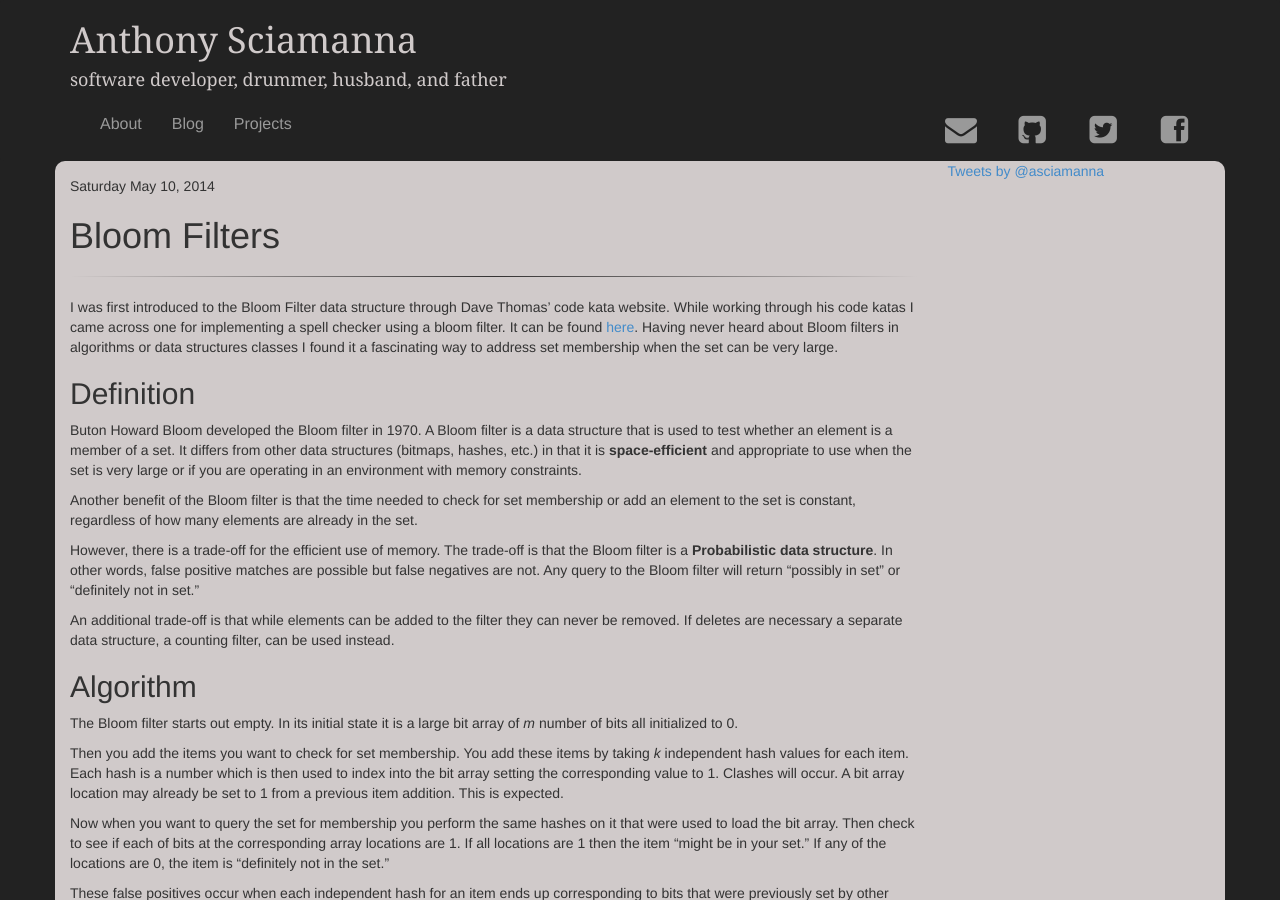
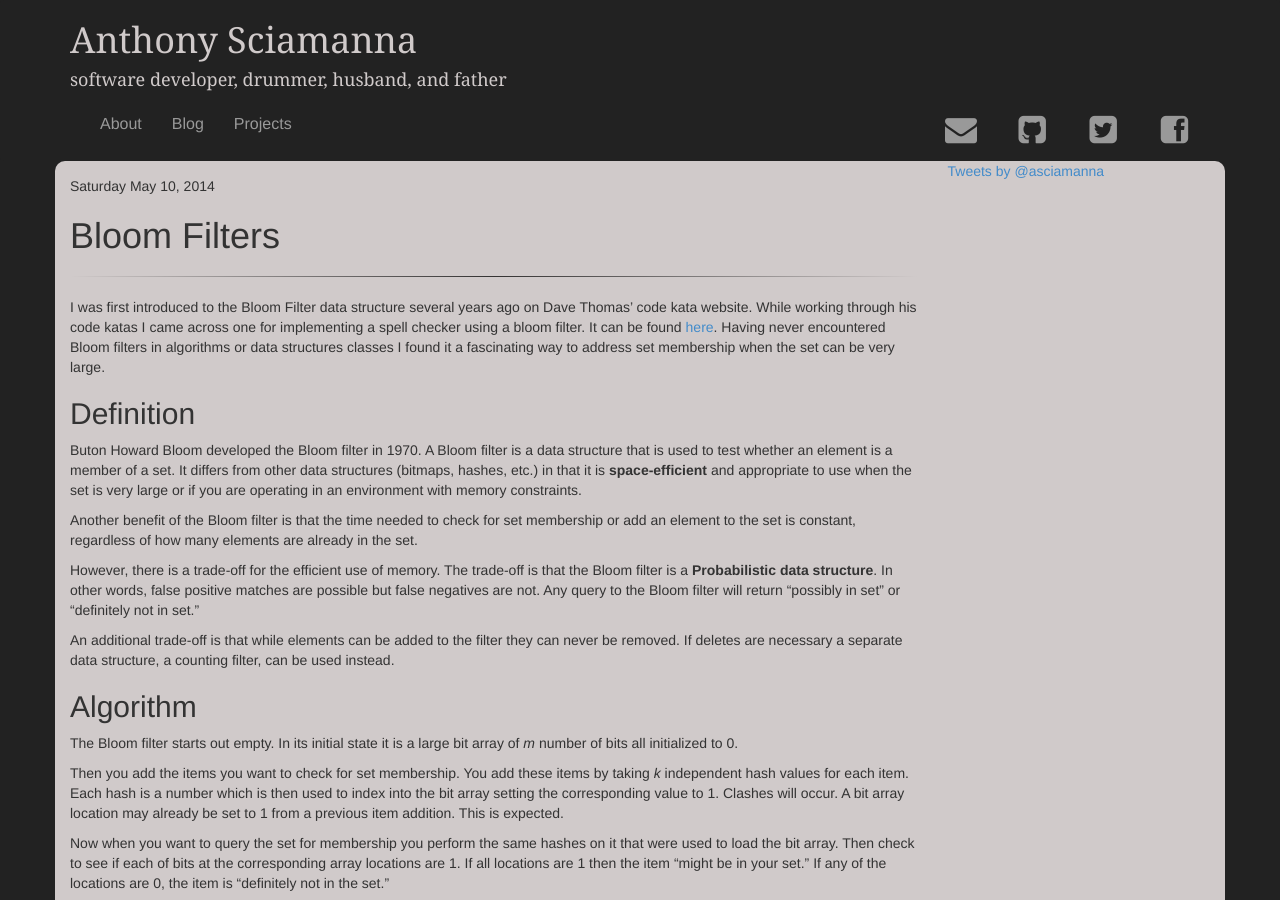
Before and after one commit to asciamanna/asciamanna.github.io, a Jekyll site: the page built from _posts/2014-05-10-bloom-filters.md, in a window 1280 px wide and 900 px high. Built offline with Jekyll 4.4.1, drawn with Linux system fonts in a browser that asks for light colours; nearby versions of some CDN libraries; comment, search, counter and statistics services are not loaded.

Commit message:
fixing typos in bloom filter blog post

```diff
--- a/_posts/2014-05-10-bloom-filters.md
+++ b/_posts/2014-05-10-bloom-filters.md
@@ -4,10 +4,10 @@ title: Bloom Filters
 comments: true
 category: Algorithms
 ---
-I was first introduced to the Bloom Filter data structure through Dave Thomas'
+I was first introduced to the Bloom Filter data structure several years ago on Dave Thomas'
 code kata website. While working through his code katas I came across one for
 implementing a spell checker using a bloom filter. It can be found
-[here](http://codekata.com/kata/kata05-blu-filters/). Having never heard about
+[here](http://codekata.com/kata/kata05-blu-filters/). Having never encountered
 Bloom filters in algorithms or data structures classes I found it a fascinating way to address set membership when the set can be very large.
 <!--more-->
 
```
